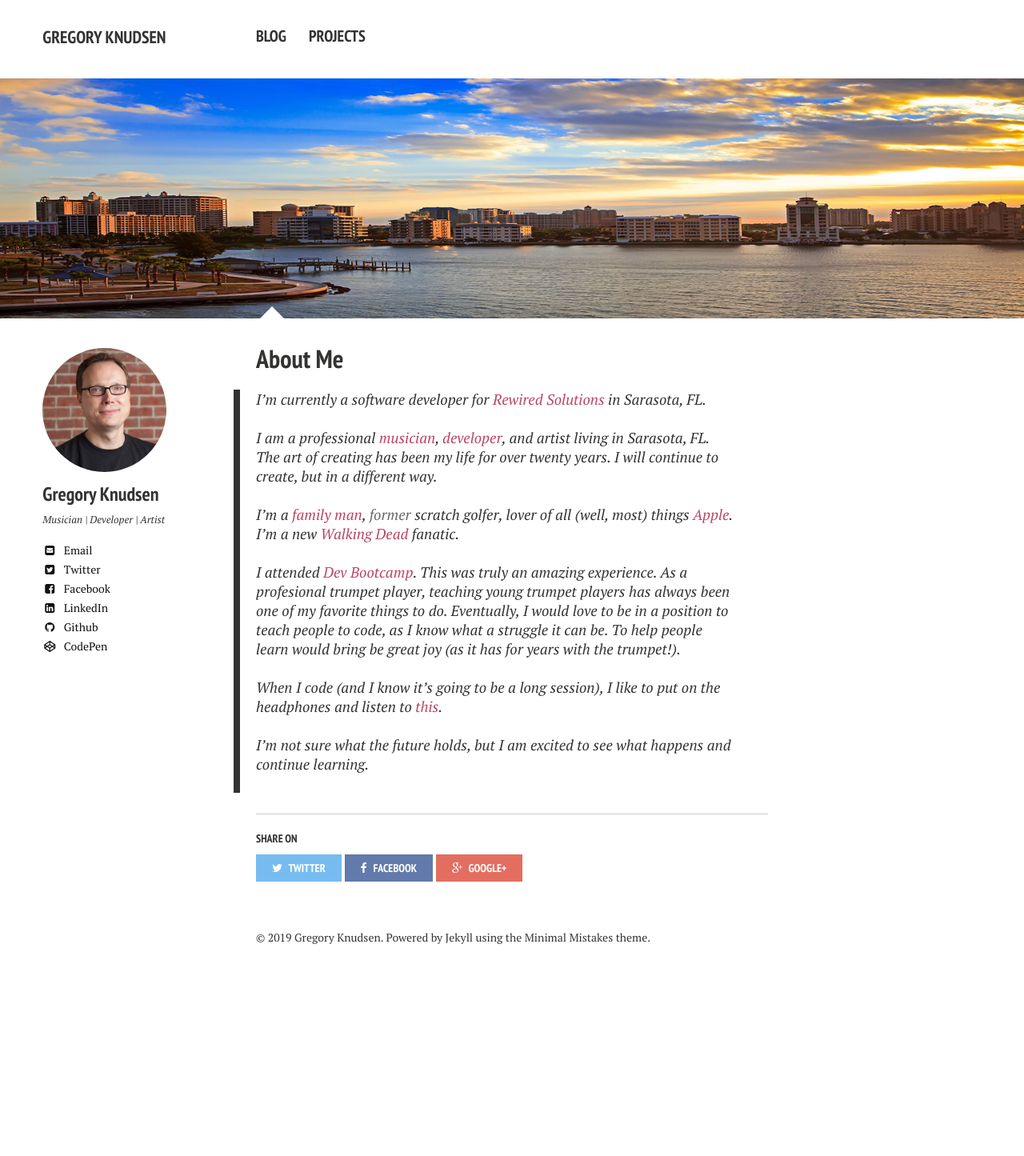
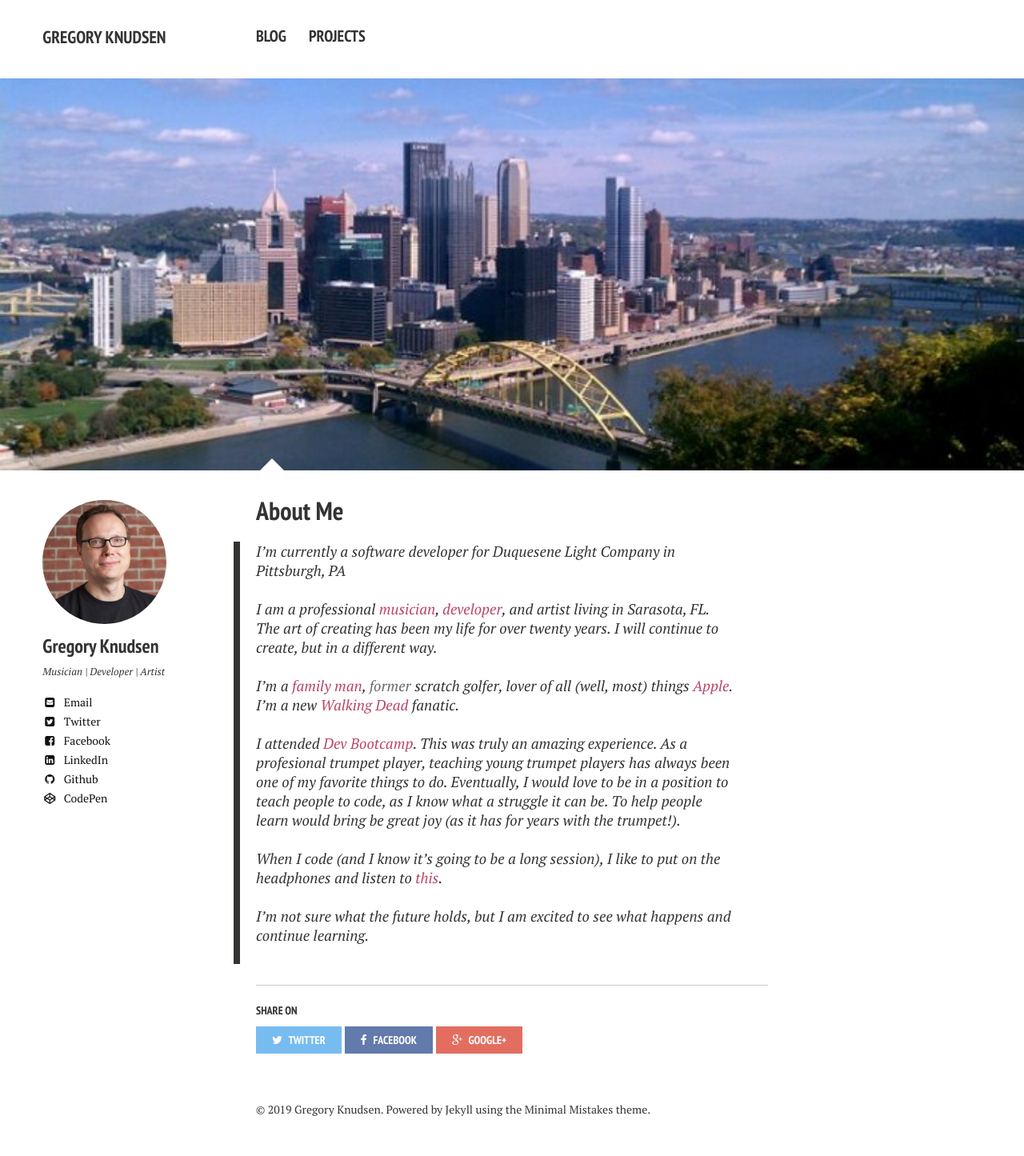
Before and after one commit to gregknudsen/gregknudsen.github.io, a Jekyll site: the page built from about/index.md, in a window 1280 px wide. Shown: the whole page at 80% size. Built offline with Jekyll 4.4.1, drawn with Linux system fonts in a browser that asks for light colours; nearby versions of some CDN libraries; before the commit the page ends 1230 px from its top, so only the background shows below that.

Commit message:
add pitt photos

```diff
--- a/about/index.md
+++ b/about/index.md
@@ -5,10 +5,10 @@ tags: [about, Jekyll, theme, responsive]
 modified: 2015-09-08T20:53:07.573882-04:00
 comments: true
 image:
-  feature: sarasotaSkyline.jpg
+  feature: pitt-landscape.jpg
 ---
 
-> I'm currently a software developer for [Rewired Solutions](https://www.rewired.solutions) in Sarasota, FL.<br><br>
+> I'm currently a software developer for Duquesene Light Company in Pittsburgh, PA<br><br>
 I am a professional [musician](http://www.sarasotaorchestra.org/our-musicians/trumpet/greg-knudsen?referer=trombinoscope){:target="_blank"}, [developer](http://www.github.com/gregknudsen){:target="_blank"}, and artist living in Sarasota, FL. The art of creating has been my life for over twenty years. I will continue to create, but in a different way.<br><br>
 I'm a [family man](http://imgur.com/V0moQQZ){:target="_blank"}, <span id="former">former</span> scratch golfer, lover of all (well, most) things [Apple](http://www.apple.com){:target="_blank"}. I'm a new [Walking Dead](http://www.amc.com/shows/the-walking-dead) fanatic.<br><br>
 I attended [Dev Bootcamp](http://devbootcamp.com/locations/new-york/){:target="_blank"}. This was truly an amazing experience. As a profesional trumpet player, teaching young trumpet players has always been one of my favorite things to do. Eventually, I would love to be in a position to teach people to code, as I know what a struggle it can be. To help people learn would bring be great joy (as it has for years with the trumpet!).<br><br>
```
Also changed, not shown: images/pitt-landscape.jpg (added), 1 other file.
